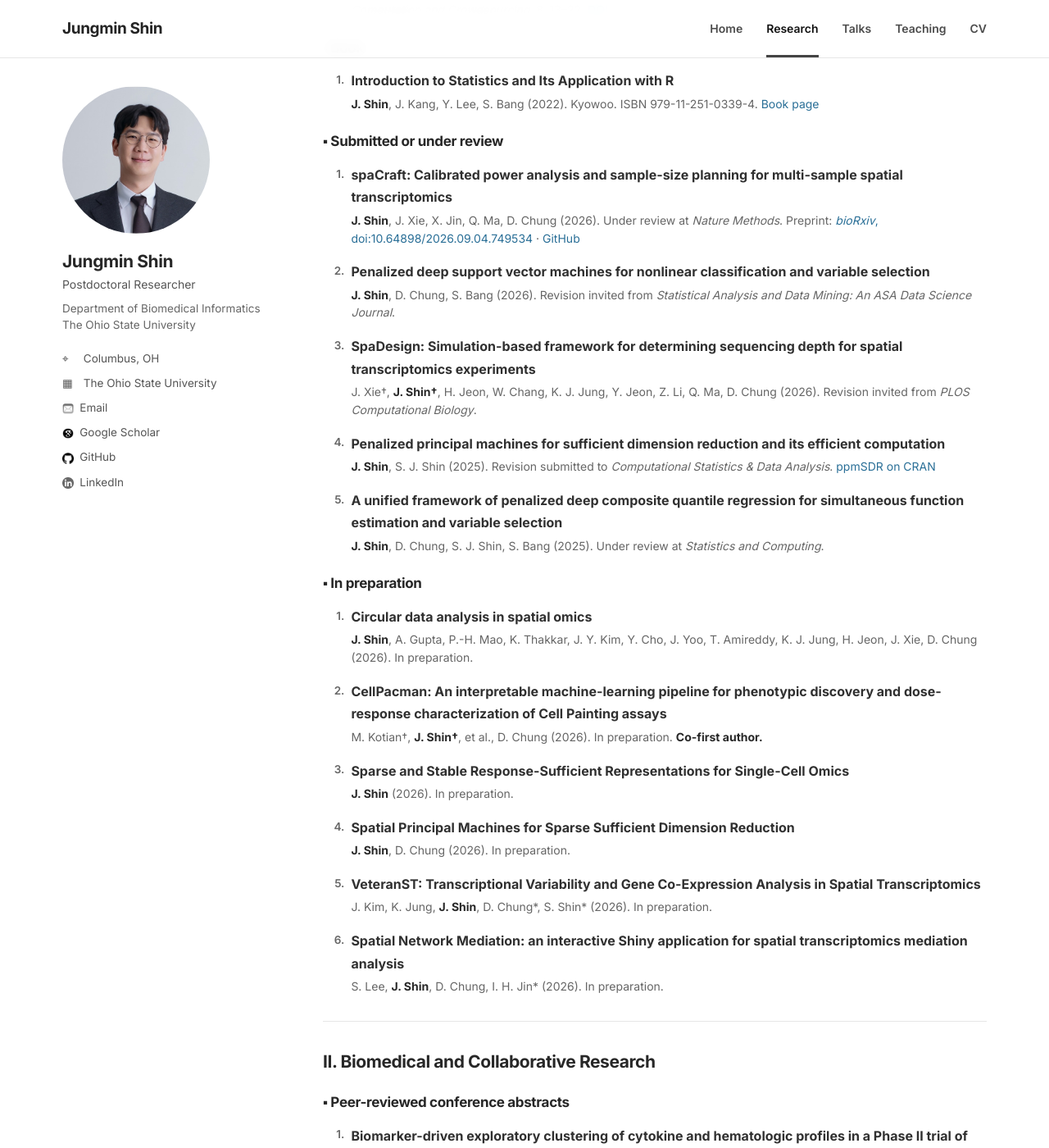
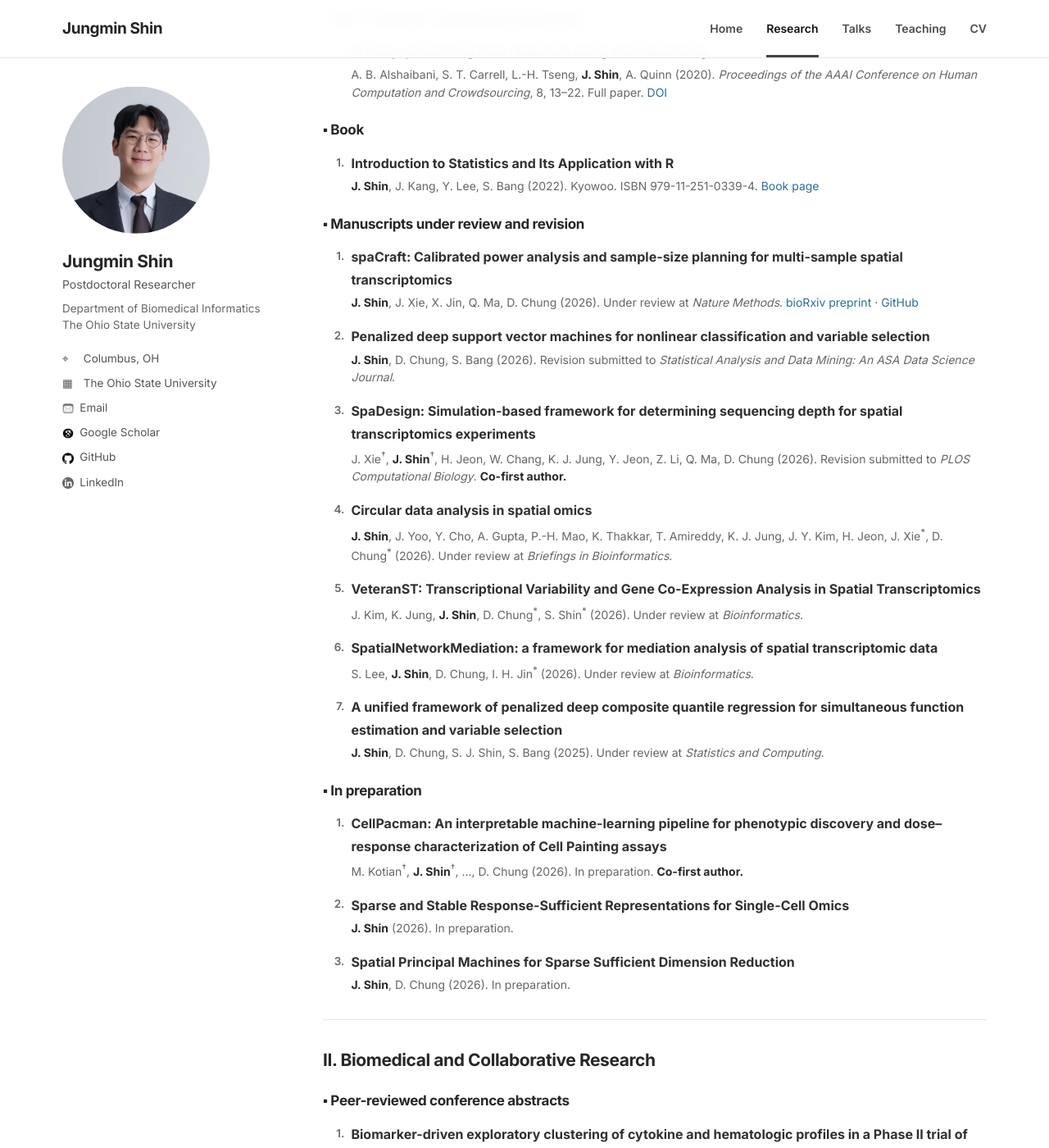
Before and after one commit to c16267/c16267.github.io, a Jekyll site: the page built from research.md, in a window 1280 px wide and 1400 px high, scrolled down 971 px. Shown: the whole window at 82% size. Built offline with Jekyll 4.4.1, drawn with Linux system fonts in a browser that asks for light colours; some of the changed text lies outside the part shown.

Commit message:
Update research.md

```diff
--- a/research.md
+++ b/research.md
@@ -11,19 +11,20 @@
 ### ▪ Peer-reviewed journal articles
 
 <ol class="pub-list">
-  <li><div class="pub-title">psvmSDR: An R package for a unified algorithm for sufficient dimension reduction via principal machines</div><div class="pub-meta"><strong>J. Shin</strong>, S. J. Shin, A. Artemiou (2026). <em>The R Journal</em>, in press. <a href="https://arxiv.org/abs/2409.01547">arXiv</a> · <a href="https://cran.r-project.org/package=psvmSDR">CRAN</a></div></li>
+  <li><div class="pub-title">Penalized principal machines for sufficient dimension reduction and its efficient computation</div><div class="pub-meta"><strong>J. Shin</strong>, S. J. Shin (2026+). Provisionally accepted for publication in <em>Computational Statistics &amp; Data Analysis</em>. Manuscript available upon request. <a href="https://cran.r-project.org/web/packages/ppmSDR/index.html">ppmSDR on CRAN</a></div></li>
+  <li><div class="pub-title">psvmSDR: An R Package for a Unified Algorithm for Sufficient Dimension Reduction via Principal Machines</div><div class="pub-meta"><strong>J. Shin</strong>, S. J. Shin, A. Artemiou (2026). <em>The R Journal</em>, 18(3), 55–71. <a href="https://doi.org/10.32614/RJ-2026-037">DOI</a> · <a href="https://arxiv.org/abs/2409.01547">arXiv</a> · <a href="https://cran.r-project.org/package=psvmSDR">CRAN</a></div></li>
   <li><div class="pub-title">A least distance estimator for a multivariate regression model using deep neural networks</div><div class="pub-meta"><strong>J. Shin</strong>, S. J. Shin, S. Bang (2025). <em>Journal of Statistical Computation and Simulation</em>, 95(10), 2308–2325. <a href="https://doi.org/10.1080/00949655.2025.2492195">DOI</a></div></li>
   <li><div class="pub-title">Simultaneous estimation and variable selection for a non-crossing multiple quantile regression using deep neural network</div><div class="pub-meta"><strong>J. Shin</strong>, S. Gwak, S. J. Shin, S. Bang (2024). <em>Statistics and Computing</em>, 34, 102. <a href="https://doi.org/10.1007/s11222-024-10418-4">DOI</a></div></li>
   <li><div class="pub-title">Concise overview of principal support vector machine</div><div class="pub-meta"><strong>J. Shin</strong>, S. J. Shin (2024). <em>Communications for Statistical Applications and Methods</em>, 31(2), 235–246. <a href="https://doi.org/10.29220/CSAM.2024.31.2.235">DOI</a></div></li>
   <li><div class="pub-title">Penalized least distance estimator in the multivariate regression model</div><div class="pub-meta"><strong>J. Shin</strong>, J. Kang, S. Bang (2024). <em>The Korean Journal of Applied Statistics</em>, 37(1), 1–12. <a href="https://doi.org/10.5351/KJAS.2024.37.1.001">DOI</a></div></li>
-  <li><div class="pub-title">The LSTM-based algorithm for detecting vessel abnormal behaviors</div><div class="pub-meta">H. Kim, <strong>J. Shin</strong> (2022). <em>Korean Journal of Military Art and Science</em>, 78(2), 471–495. <a href="https://doi.org/10.31066/kjmas.2022.78.2.017">DOI</a></div></li>
+  <li><div class="pub-title">The LSTM-based algorithm for detecting vessel abnormal behaviors</div><div class="pub-meta">H. Kim, <strong>J. Shin</strong><sup>*</sup> (2022). <em>Korean Journal of Military Art and Science</em>, 78(2), 471–495. <a href="https://doi.org/10.31066/kjmas.2022.78.2.017">DOI</a></div></li>
   <li><div class="pub-title">A comparison study of inverse censoring probability weighting in censored regression</div><div class="pub-meta"><strong>J. Shin</strong>, H. Kim, S. J. Shin (2021). <em>The Korean Journal of Applied Statistics</em>, 34(6), 957–968. <a href="https://doi.org/10.5351/KJAS.2021.34.6.957">DOI</a></div></li>
 </ol>
 
 ### ▪ Peer-reviewed conference proceeding
 
 <ol class="pub-list">
-  <li><div class="pub-title">Privacy-preserving face redaction using crowdsourcing</div><div class="pub-meta">A. B. Alshaibani, S. T. Carrell, L.-H. Tseng, <strong>J. Shin</strong>, A. Quinn (2020). <em>Proceedings of the AAAI Conference on Human Computation and Crowdsourcing</em>, 8, 13–22. <a href="https://doi.org/10.1609/hcomp.v8i1.7459">DOI</a></div></li>
+  <li><div class="pub-title">Privacy-preserving face redaction using crowdsourcing</div><div class="pub-meta">A. B. Alshaibani, S. T. Carrell, L.-H. Tseng, <strong>J. Shin</strong>, A. Quinn (2020). <em>Proceedings of the AAAI Conference on Human Computation and Crowdsourcing</em>, 8, 13–22. Full paper. <a href="https://doi.org/10.1609/hcomp.v8i1.7459">DOI</a></div></li>
 </ol>
 
 ### ▪ Book
@@ -32,25 +33,24 @@
   <li><div class="pub-title">Introduction to Statistics and Its Application with R</div><div class="pub-meta"><strong>J. Shin</strong>, J. Kang, Y. Lee, S. Bang (2022). Kyowoo. ISBN 979-11-251-0339-4. <a href="https://product.kyobobook.co.kr/detail/S000001648061">Book page</a></div></li>
 </ol>
 
-### ▪ Submitted or under review
+### ▪ Manuscripts under review and revision
 
 <ol class="pub-list compact">
-  <li><div class="pub-title">spaCraft: Calibrated power analysis and sample-size planning for multi-sample spatial transcriptomics</div><div class="pub-meta"><strong>J. Shin</strong>, J. Xie, X. Jin, Q. Ma, D. Chung (2026). Under review at <em>Nature Methods</em>. Preprint: <a href="https://doi.org/10.64898/2026.09.04.749534"><em>bioRxiv</em>, doi:10.64898/2026.09.04.749534</a> &middot; <a href="https://github.com/c16267/spaCraft">GitHub</a></div></li>
-  <li><div class="pub-title">Penalized deep support vector machines for nonlinear classification and variable selection</div><div class="pub-meta"><strong>J. Shin</strong>, D. Chung, S. Bang (2026). Revision invited from <em>Statistical Analysis and Data Mining: An ASA Data Science Journal</em>.</div></li>
-  <li><div class="pub-title">SpaDesign: Simulation-based framework for determining sequencing depth for spatial transcriptomics experiments</div><div class="pub-meta">J. Xie†, <strong>J. Shin†</strong>, H. Jeon, W. Chang, K. J. Jung, Y. Jeon, Z. Li, Q. Ma, D. Chung (2026). Revision invited from <em>PLOS Computational Biology</em>.</div></li>
-  <li><div class="pub-title">Penalized principal machines for sufficient dimension reduction and its efficient computation</div><div class="pub-meta"><strong>J. Shin</strong>, S. J. Shin (2025). Revision submitted to <em>Computational Statistics & Data Analysis</em>. <a href="https://cran.r-project.org/web/packages/ppmSDR/index.html">ppmSDR on CRAN</a></div></li>
+  <li><div class="pub-title">spaCraft: Calibrated power analysis and sample-size planning for multi-sample spatial transcriptomics</div><div class="pub-meta"><strong>J. Shin</strong>, J. Xie, X. Jin, Q. Ma, D. Chung (2026). Under review at <em>Nature Methods</em>. <a href="https://doi.org/10.64898/2026.09.04.749534">bioRxiv preprint</a> · <a href="https://github.com/c16267/spaCraft">GitHub</a></div></li>
+  <li><div class="pub-title">Penalized deep support vector machines for nonlinear classification and variable selection</div><div class="pub-meta"><strong>J. Shin</strong>, D. Chung, S. Bang (2026). Revision submitted to <em>Statistical Analysis and Data Mining: An ASA Data Science Journal</em>.</div></li>
+  <li><div class="pub-title">SpaDesign: Simulation-based framework for determining sequencing depth for spatial transcriptomics experiments</div><div class="pub-meta">J. Xie<sup>†</sup>, <strong>J. Shin</strong><sup>†</sup>, H. Jeon, W. Chang, K. J. Jung, Y. Jeon, Z. Li, Q. Ma, D. Chung (2026). Revision submitted to <em>PLOS Computational Biology</em>. <strong>Co-first author.</strong></div></li>
+  <li><div class="pub-title">Circular data analysis in spatial omics</div><div class="pub-meta"><strong>J. Shin</strong>, J. Yoo, Y. Cho, A. Gupta, P.-H. Mao, K. Thakkar, T. Amireddy, K. J. Jung, J. Y. Kim, H. Jeon, J. Xie<sup>*</sup>, D. Chung<sup>*</sup> (2026). Under review at <em>Briefings in Bioinformatics</em>.</div></li>
+  <li><div class="pub-title">VeteranST: Transcriptional Variability and Gene Co-Expression Analysis in Spatial Transcriptomics</div><div class="pub-meta">J. Kim, K. Jung, <strong>J. Shin</strong>, D. Chung<sup>*</sup>, S. Shin<sup>*</sup> (2026). Under review at <em>Bioinformatics</em>.</div></li>
+  <li><div class="pub-title">SpatialNetworkMediation: a framework for mediation analysis of spatial transcriptomic data</div><div class="pub-meta">S. Lee, <strong>J. Shin</strong>, D. Chung, I. H. Jin<sup>*</sup> (2026). Under review at <em>Bioinformatics</em>.</div></li>
   <li><div class="pub-title">A unified framework of penalized deep composite quantile regression for simultaneous function estimation and variable selection</div><div class="pub-meta"><strong>J. Shin</strong>, D. Chung, S. J. Shin, S. Bang (2025). Under review at <em>Statistics and Computing</em>.</div></li>
 </ol>
 
 ### ▪ In preparation
 
 <ol class="pub-list compact">
-  <li><div class="pub-title">Circular data analysis in spatial omics</div><div class="pub-meta"><strong>J. Shin</strong>, A. Gupta, P.-H. Mao, K. Thakkar, J. Y. Kim, Y. Cho, J. Yoo, T. Amireddy, K. J. Jung, H. Jeon, J. Xie, D. Chung (2026). In preparation.</div></li>
-  <li><div class="pub-title">CellPacman: An interpretable machine-learning pipeline for phenotypic discovery and dose-response characterization of Cell Painting assays</div><div class="pub-meta">M. Kotian†, <strong>J. Shin†</strong>, et al., D. Chung (2026). In preparation. <strong>Co-first author.</strong></div></li>
+  <li><div class="pub-title">CellPacman: An interpretable machine-learning pipeline for phenotypic discovery and dose–response characterization of Cell Painting assays</div><div class="pub-meta">M. Kotian<sup>†</sup>, <strong>J. Shin</strong><sup>†</sup>, …, D. Chung (2026). In preparation. <strong>Co-first author.</strong></div></li>
   <li><div class="pub-title">Sparse and Stable Response-Sufficient Representations for Single-Cell Omics</div><div class="pub-meta"><strong>J. Shin</strong> (2026). In preparation.</div></li>
   <li><div class="pub-title">Spatial Principal Machines for Sparse Sufficient Dimension Reduction</div><div class="pub-meta"><strong>J. Shin</strong>, D. Chung (2026). In preparation.</div></li>
-  <li><div class="pub-title">VeteranST: Transcriptional Variability and Gene Co-Expression Analysis in Spatial Transcriptomics</div><div class="pub-meta">J. Kim, K. Jung, <strong>J. Shin</strong>, D. Chung*, S. Shin* (2026). In preparation.</div></li>
-  <li><div class="pub-title">Spatial Network Mediation: an interactive Shiny application for spatial transcriptomics mediation analysis</div><div class="pub-meta">S. Lee, <strong>J. Shin</strong>, D. Chung, I. H. Jin* (2026). In preparation.</div></li>
 </ol>
 
 ---
@@ -62,17 +62,17 @@
 <ol class="pub-list">
   <li><div class="pub-title">Biomarker-driven exploratory clustering of cytokine and hematologic profiles in a Phase II trial of metronomic chemotherapy plus cemiplimab in R/M HNSCC</div><div class="pub-meta">M. R. Bonomi, <strong>J. Shin</strong>, M. Sikorski, M. T. Cunha, R. Teodorescu, B. Klamer, J. Pan, R. Fahad, Y. Bao, Y. Guo, W. Yang, J. Hwang, E. Gogineni, S. Zhu, S. Y. Kang, J. W. Rocco, D. Blakaj, P. Bhateja, D. Chung, M. P. Rubinstein. <em>ESMO 2026 Congress</em>, Madrid, Spain, Oct. 2026. Accepted e-Poster, Abstract No. 4631.</div><div class="pub-note">Contribution: Lead biostatistician; conducted UMAP-HDBSCAN clustering, cluster characterization, and biomarker-survival association analyses.</div></li>
   <li><div class="pub-title">Cytokine analysis in a Phase II trial of metronomic carboplatin/paclitaxel plus cemiplimab for recurrent/metastatic head and neck squamous cell carcinoma</div><div class="pub-meta">M. R. Bonomi, <strong>J. Shin</strong>, M. T. Cunha, F. Rind, J. Hwang, E. Gogineni, S. Zhu, S. Kang, J. Rocco, D. Blakaj, P. Bhateja, D. Chung, M. Rubinstein. <em>2026 ASCO Annual Meeting</em>, Chicago, IL, USA, May 2026. Poster Session: Head and Neck Cancer, Board 501, Abstract No. 6044. <a href="https://doi.org/10.1200/JCO.2026.44.16_suppl.6044">DOI</a></div><div class="pub-note">Contribution: Lead biostatistician; conducted longitudinal cytokine analyses, response-group comparisons, multiplicity-adjusted testing, and survival association analyses.</div></li>
-  <li><div class="pub-title">Safety and immunomodulatory effects of siltuximab prophylaxis prior to standard-of-care CD19-directed chimeric antigen receptor T-cell therapy for B-cell lymphomas: Final Phase I trial results</div><div class="pub-meta">N. Denlinger, N. Song, <strong>J. Shin</strong>, T. Voorhees. <em>67th ASH Annual Meeting</em>, Dec. 2025. Published abstract in <em>Blood</em>, 146, 2385. <a href="https://doi.org/10.1182/blood-2025-2385">DOI</a></div><div class="pub-note">Contribution: Lead biostatistician; conducted time-matched cohort comparisons of spectral flow cytometry, cytokine, clinical-response, and survival data.</div></li>
-  <li><div class="pub-title">Decoding immune suppression in Merkel cell carcinoma through integrated spatial transcriptomics and multiplex proteomics</div><div class="pub-meta">S. Priya, Y. Koguchi, R. Teodorescu, K. J. Jung, <strong>J. Shin</strong>, D. Chung, et al., M. P. Rubinstein. <em>Society for Immunotherapy of Cancer 40th Annual Meeting</em>, Maryland, MD, USA, Nov. 2025. Poster, Publication No. A106. <a href="https://doi.org/10.1136/jitc-2025-SITC2025.0094">Publication</a></div><div class="pub-note">Contribution: Lead biostatistician; integrated and analyzed spatial transcriptomics and multiplex proteomics data.</div></li>
+  <li><div class="pub-title">Safety and immunomodulatory effects of siltuximab prophylaxis prior to standard-of-care CD19-directed chimeric antigen receptor T-cell therapy for B-cell lymphomas: Final Phase I trial results</div><div class="pub-meta">N. Denlinger, N. Song, …, <strong>J. Shin</strong>, …, T. Voorhees. <em>67th ASH Annual Meeting</em>, Dec. 2025. Published abstract in <em>Blood</em>, 146, 2385. <a href="https://doi.org/10.1182/blood-2025-2385">DOI</a></div><div class="pub-note">Contribution: Lead biostatistician; conducted time-matched cohort comparisons of spectral flow cytometry, cytokine, clinical-response, and survival data.</div></li>
+  <li><div class="pub-title">Decoding immune suppression in Merkel cell carcinoma through integrated spatial transcriptomics and multiplex proteomics</div><div class="pub-meta">S. Priya, Y. Koguchi, R. Teodorescu, K. J. Jung, <strong>J. Shin</strong>, D. Chung, …, M. P. Rubinstein. <em>Society for Immunotherapy of Cancer 40th Annual Meeting</em>, Maryland, USA, Nov. 2025. Poster, Publication No. A106. <a href="https://doi.org/10.1136/jitc-2025-SITC2025.0094">Publication</a></div><div class="pub-note">Contribution: Lead biostatistician; integrated and analyzed spatial transcriptomics and multiplex proteomics data.</div></li>
 </ol>
 
-### ▪ Clinical manuscripts in preparation
+### ▪ Clinical manuscripts under review
 
 <ol class="pub-list compact">
-  <li><div class="pub-title">Phase I study assessing the safety and immunomodulatory effects of prophylactic siltuximab prior to standard-of-care CD19-directed chimeric antigen receptor therapy</div><div class="pub-meta">N. Denlinger†, <strong>J. Shin†</strong>, N. Song, et al., D. Chung, M. P. Rubinstein, Z. Li, M. de Lima, P. Caimi, T. Voorhees (2026). In preparation. <strong>Co-first author.</strong></div><div class="pub-note">Contribution: Lead statistician; performed all statistical analyses, including linear mixed-effects models, survival analysis, multivariate regression, and longitudinal data analysis.</div></li>
-  <li><div class="pub-title">Clinical and genomic predictors of hyperprogression in recurrent/metastatic head and neck cancer: Discovery and validation</div><div class="pub-meta">N. Mladkova-Suchy†, K. Dibs†, <strong>J. Shin</strong>, G. Tocaj, E. Tili, D. Konieczkowski, D. Mitchell, S. Baliga, S. J. Ma, S. Zhu, E. Gogineni, J. Grecula, A. Yilmaz, D. Chung, M. K. K. Niazi, A. Limbach, M. Old, J. Rocco, C. Rolfo, A. Chakravarti, P. Bhateja, M. Bonomi, D. Blakaj (2026). In preparation. <strong>Co-first author.</strong></div><div class="pub-note">Contribution: Lead biostatistician responsible for all statistical analyses.</div></li>
+  <li><div class="pub-title">Phase I study assessing the safety and immunomodulatory effects of prophylactic siltuximab prior to standard-of-care CD19-directed chimeric antigen receptor therapy</div><div class="pub-meta">N. Denlinger<sup>†</sup>, <strong>J. Shin</strong><sup>†</sup>, N. Song, …, D. Chung, M. P. Rubinstein, Z. Li, M. de Lima, P. Caimi, T. Voorhees<sup>*</sup> (2026). Under review at <em>Blood</em>. <strong>Co-first author.</strong></div><div class="pub-note">Contribution: Lead statistician; performed all statistical analyses, including linear mixed-effects models, survival analysis, multivariate regression, and longitudinal data analysis.</div></li>
+  <li><div class="pub-title">Clinical and genomic predictors of hyperprogression in recurrent/metastatic head and neck cancer: Discovery and validation</div><div class="pub-meta">K. Dibs<sup>†</sup>, <strong>J. Shin</strong><sup>†</sup>, N. Mladkova-Suchy<sup>†</sup>, …, P. Bhateja, M. Bonomi<sup>*</sup>, D. Blakaj<sup>*</sup> (2026). Under review at <em>JAMA Network Open</em>. <strong>Co-first author.</strong></div><div class="pub-note">Contribution: Lead biostatistician responsible for conceptualization and all statistical analyses.</div></li>
 </ol>
 
-<p class="footnote">* Corresponding author. † Equal contribution where indicated. Publication status and wording follow the attached CV.</p>
+<p class="footnote"><sup>*</sup> Corresponding author. <sup>†</sup> Equal contribution. Ellipses indicate omitted coauthors.</p>
 
 For citation metrics and the most recent indexing, see my **[Google Scholar profile](https://scholar.google.com/citations?hl=en&user=VxeyTKUAAAAJ)**.
```
